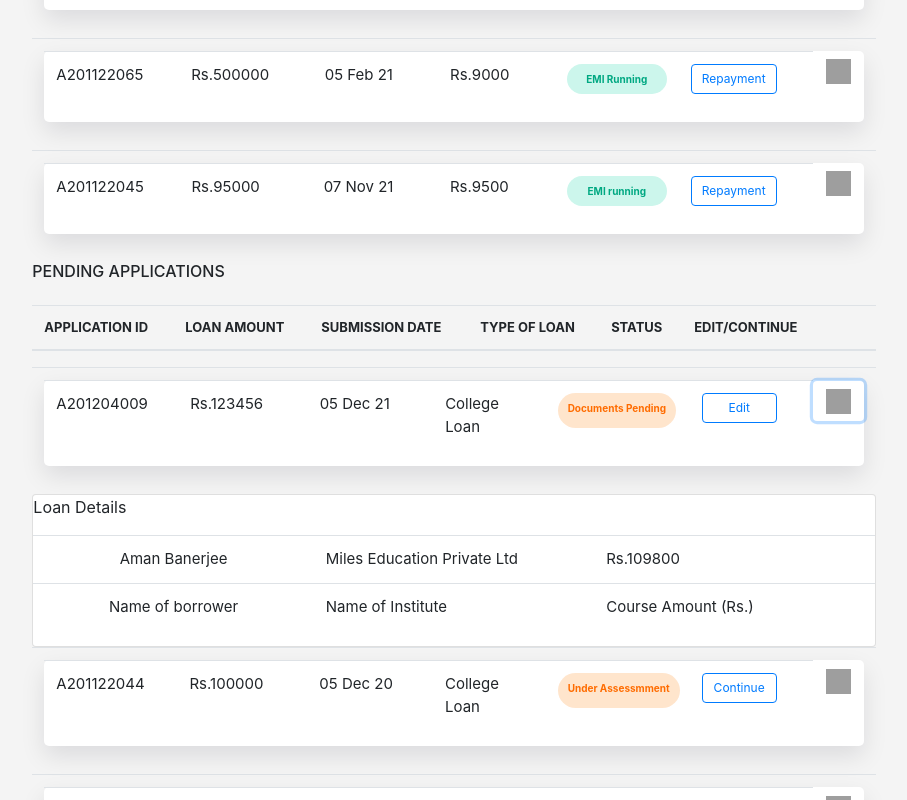
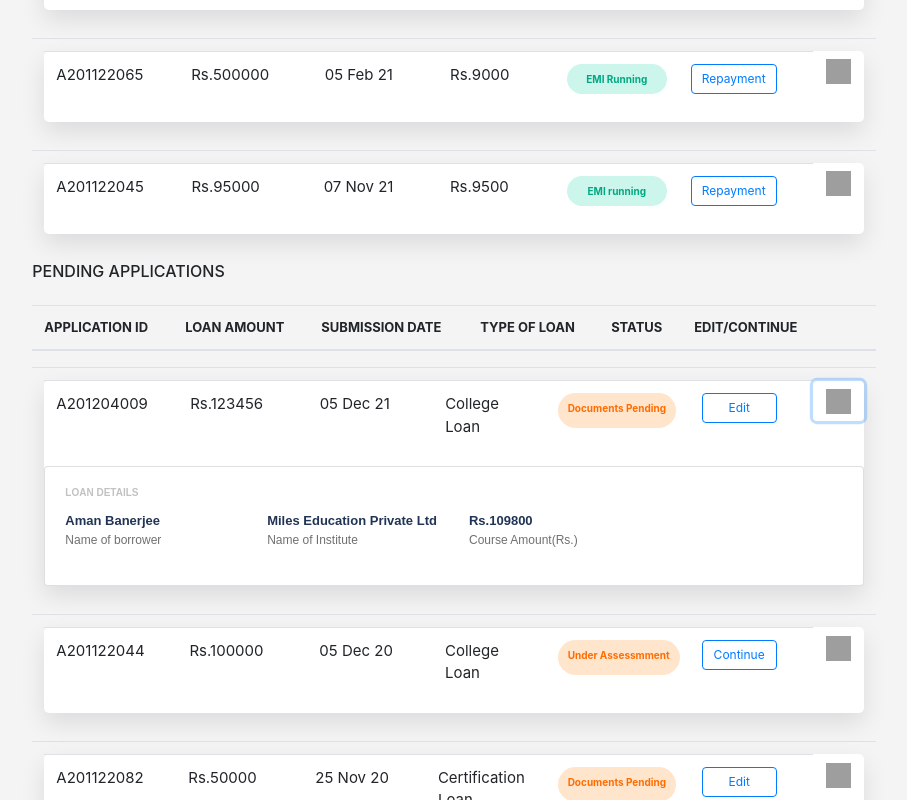
Before and after one commit to Ameya0224/Team-3, a React (Create React App) app: page / in a window 1280 px wide. Both pictures are taken after a click on the button 1024 px from the left and 1156 px from the top of the page. Shown: the part 756-1556 px from the top of the page, without its empty margins (186-1093 px from the left). Built offline with nearby package versions, Linux system fonts and the light colour scheme; grey boxes are pictures that could not be loaded.

Commit message:
pending applications more-details contents aligned and styled

```diff
--- a/src/disbursedPerson.js
+++ b/src/disbursedPerson.js
@@ -9,7 +9,6 @@ function Person({ person }) {
 
   return (
     <div>
-
 
       <Accordion defaultActiveKey="1">
         <table class="table">
--- a/src/pendingPerson.js
+++ b/src/pendingPerson.js
@@ -1,9 +1,9 @@
 import React from 'react'
 import styles from './App.css'
-import {Card, Button, Accordion} from "react-bootstrap";
+import { Card, Button, Accordion } from "react-bootstrap";
 
 
-function Person({person}) {
+function Person({ person }) {
 
   return (
 
@@ -33,7 +33,7 @@ function Person({person}) {
 
 
                         <Accordion.Toggle as={Button} variant="link" eventKey="0">
-                            <img border="0"  src="https://cdn4.iconfinder.com/data/icons/podcast-collection/100/caret-512.png"  width="25" height="25"></img>
+                          <img border="0" src="https://cdn4.iconfinder.com/data/icons/podcast-collection/100/caret-512.png" width="25" height="25"></img>
                         </Accordion.Toggle>
 
                       </tr>
@@ -42,6 +42,24 @@ function Person({person}) {
 
                   </table>
                   {/* </div> */}
+                  <Accordion.Collapse eventKey="0">
+                    <div class="card">
+                      <div class="card-body">
+                        <div >
+                          <h5 class="card-title loan-details">LOAN DETAILS</h5>
+                        </div>
+                        <div class="row more-details">
+                          <div class="col-3">{person.name}<p class="more-details-static">Name of borrower</p></div>
+                          <div class="col-3">{person.inst_name}<p class="more-details-static">Name of Institute</p></div>
+                          <div class="col-3">Rs.{person.course_amt}<p class="more-details-static">Course Amount(Rs.)</p></div>
+
+                        </div>
+
+
+                      </div>
+
+                    </div>
+                  </Accordion.Collapse>
                 </div>
               </td>
 
@@ -49,41 +67,10 @@ function Person({person}) {
             </tr>
 
 
-
-
-
           </tbody>
 
         </table>
-            <Accordion.Collapse eventKey="0">
-    <div className={styles.cardy} class="card">
-                      {/* <div class="card"> */}
-                      <table class="table">
-                        <tbody>
-                          <div><p>Loan Details</p></div>
-                          <tr class="">
 
-                            <td width="17%" align="center">{person.name}</td>
-                            <td width="17%" align="left">{person.inst_name}</td>
-                            <td width="17%" align="left">Rs.{person.course_amt}</td>
-
-                          </tr>
-
-                          <tr class="">
-
-                            <td width="17%" align="center">Name of borrower</td>
-                            <td width="17%" align="left">Name of Institute</td>
-                            <td width="17%" align="left">Course Amount (Rs.)</td>
-
-
-                          </tr>
-
-                        </tbody>
-
-                      </table>
-                      {/* </div> */}
-                    </div>
-    </Accordion.Collapse>
 
 
 
```
Also changed, not shown: 1 other file (tests, documents, lock files or other folders). Lines whose indentation alone changed are shown as unchanged.
